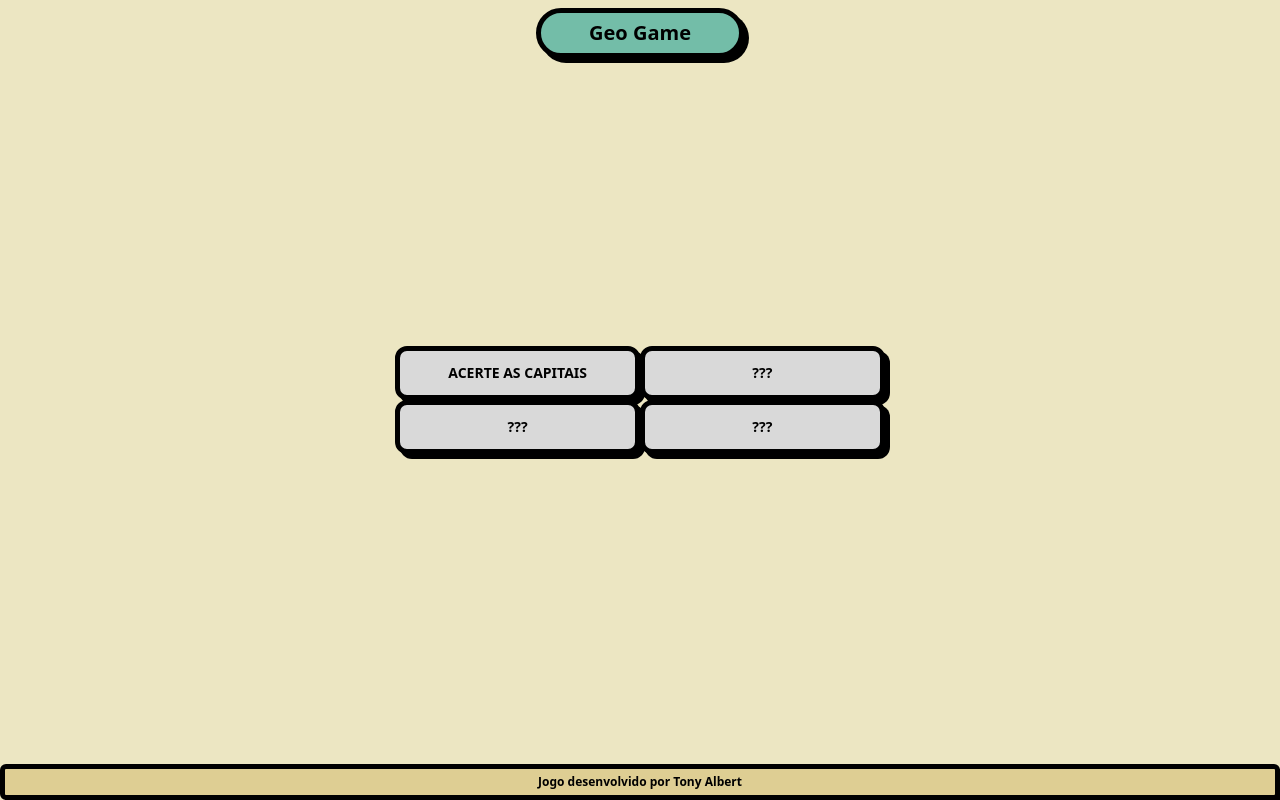
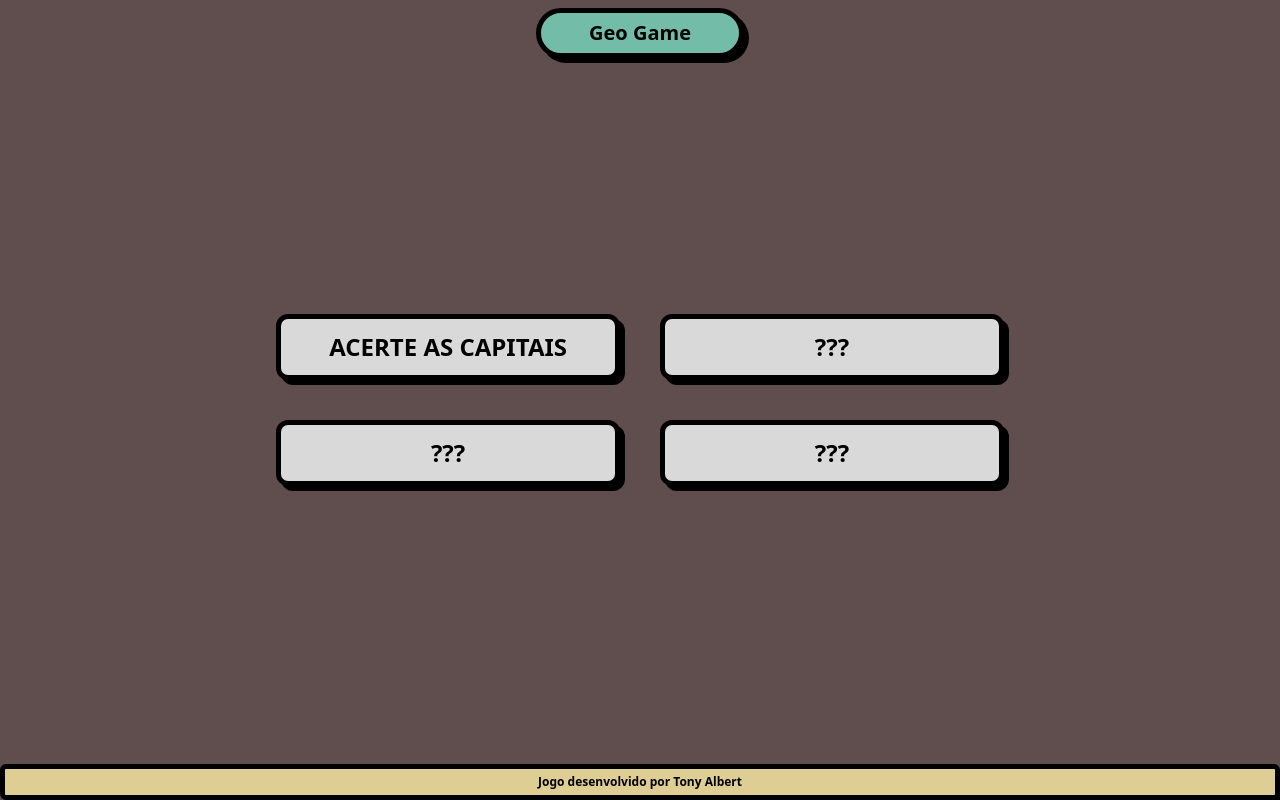
Before and after one commit to tonyalbert/geografia, a Vue app: page / in a window 1280 px wide. Built offline with nearby package versions, Linux system fonts and the light colour scheme.

Commit message:
Ajuste desktop

```diff
--- /dev/null
+++ b/src/components/home/ButtonHome.vue
@@ -0,0 +1,22 @@
+<template>
+    <RouterLink :to="link">
+        <div :class="bg" id="buttonGame" class="flex justify-center hover:bg-secondary transition-all px-12 py-3 rounded-xl border-[5px] border-black cursor-pointer">
+            <h1 class="font-semibold text-sm md:text-2xl 2xl:text-3xl md:font-bold">{{ content }}</h1>
+        </div>
+    </RouterLink>
+</template>
+
+<script setup>
+import { defineProps } from 'vue';
+import { RouterLink } from 'vue-router'
+
+defineProps({
+    link: {
+        type: String,
+        default: "#"
+    },
+    content: String,
+    bg: String
+});
+
+</script>
--- a/src/views/CapitaisView.vue
+++ b/src/views/CapitaisView.vue
@@ -31,7 +31,7 @@
         </div>
     </div>
 
-    <section class="bg-capital-primary h-screen flex flex-col px-4">
+    <section class="bg-capital-primary h-screen flex flex-col px-4 md:px-52">
 
         <div class="my-auto" v-show="!jogoIniciado">
             <Message
@@ -40,8 +40,8 @@
             />
         </div>
 
-            <div class="my-auto">
-                <div class="absolute bottom-3 w-11/12">
+            <div class="my-auto mx-auto">
+                <div class="absolute bottom-3 w-11/12 md: md:flex md:w-64 md:flex-col">
 
                     <p v-if="!jogoIniciado" class="text-white text-center mb-2 font-bold">{{ timer }}s</p>
 
@@ -77,10 +77,10 @@
 
                 <div v-show="jogoIniciado">
 
-                    <div class="flex flex-col items-center justify-center mb-8 text-white">
-                        <p v-if="jogoIniciado" class="text-white text-center mb-2 font-bold">{{ timer }}s</p>
-                        <p class="text-md font-bold">{{ estadosJaSorteados.length }}/{{ estados.length }}</p>
-                        <h1 class="text-3xl font-bold "
+                    <div class="flex flex-col items-center justify-center mb-8 md:space-y-5 text-white">
+                        <p v-if="jogoIniciado" class="text-white text-center md:text-2xl mb-2 font-bold">{{ timer }}s</p>
+                        <p class="text-md font-bold md:text-2xl">{{ estadosJaSorteados.length }}/{{ estados.length }}</p>
+                        <h1 class="text-3xl md:text-6xl font-bold "
                             v-for="estado in estadoSorteado"
                             :key="estado.id">
                             {{ estado.nome }}
@@ -88,7 +88,7 @@
                     </div>
 
                     <form @submit.prevent="verificarTentativa" class="flex flex-col items-center justify-center">
-                        <input type="text" v-model="tentativa" name="tentativa" autocomplete="off" id="input-tentativa" class="w-full py-2 px-4 rounded-full border-[5px] border-black focus-visible:outline-none font-bold">
+                        <input type="text" v-model="tentativa" name="tentativa" autocomplete="off" id="input-tentativa" class="w-full py-2 px-4 rounded-full border-[5px] border-black focus-visible:outline-none font-bold md:text-center md:w-96">
                         <input type="submit" id="enviar-tentativa" class="rounded-md border-[5px] border-black bg-secondary px-6 mt-4 font-bold cursor-pointer">
                         <span class="text-[10px] font-bold mt-2 text-white">Ou aperte enter</span>
                     </form>
@@ -125,7 +125,7 @@ import { ref, onMounted } from 'vue';
 import { todosEstados } from '../assets/data/todosEstados.js';
 import eartLoading from '/images/eartLoading.gif';
 import axios from 'axios';
-import ButtonGame from '../components/home/ButtonGame.vue';
+import ButtonGame from '../components/shared/ButtonGame.vue';
 import Message from '../components/shared/Message.vue';
 import ShortMessage from '../components/shared/ShortMessage.vue';
 
--- a/src/views/HomeView.vue
+++ b/src/views/HomeView.vue
@@ -1,25 +1,25 @@
 <template>
-    <section class="min-h-screen flex bg-[#ECE6C2]">
-        <div class="flex flex-col space-y-5  my-auto mx-auto md:grid md:grid-cols-2 md:space-y-0">
-            <ButtonGame
+    <section class="min-h-screen flex bg-capital-primary">
+        <div class="flex flex-col space-y-5 my-auto mx-auto md:grid md:grid-cols-2 md:space-y-0 md:gap-10">
+            <ButtonHome
             content="ACERTE AS CAPITAIS"
             link="/capitais"
             bg="bg-tertiary"
             />
 
-            <ButtonGame
+            <ButtonHome
             content="???"
             link="/"
             bg="bg-tertiary"
             />
 
-            <ButtonGame
+            <ButtonHome
             content="???"
             link="/"
             bg="bg-tertiary"
             />
 
-            <ButtonGame
+            <ButtonHome
             content="???"
             link="/"
             bg="bg-tertiary"
@@ -36,7 +36,7 @@
 </template>
 
 <script setup>
-import ButtonGame from '../components/home/ButtonGame.vue';
+import ButtonHome from '../components/home/ButtonHome.vue';
 import ShortMessage from '../components/shared/ShortMessage.vue';
 
 </script>
```
Also changed, not shown: src/components/shared/ButtonGame.vue (renamed from src/components/home/ButtonGame.vue). Lines whose indentation alone changed are shown as unchanged.
